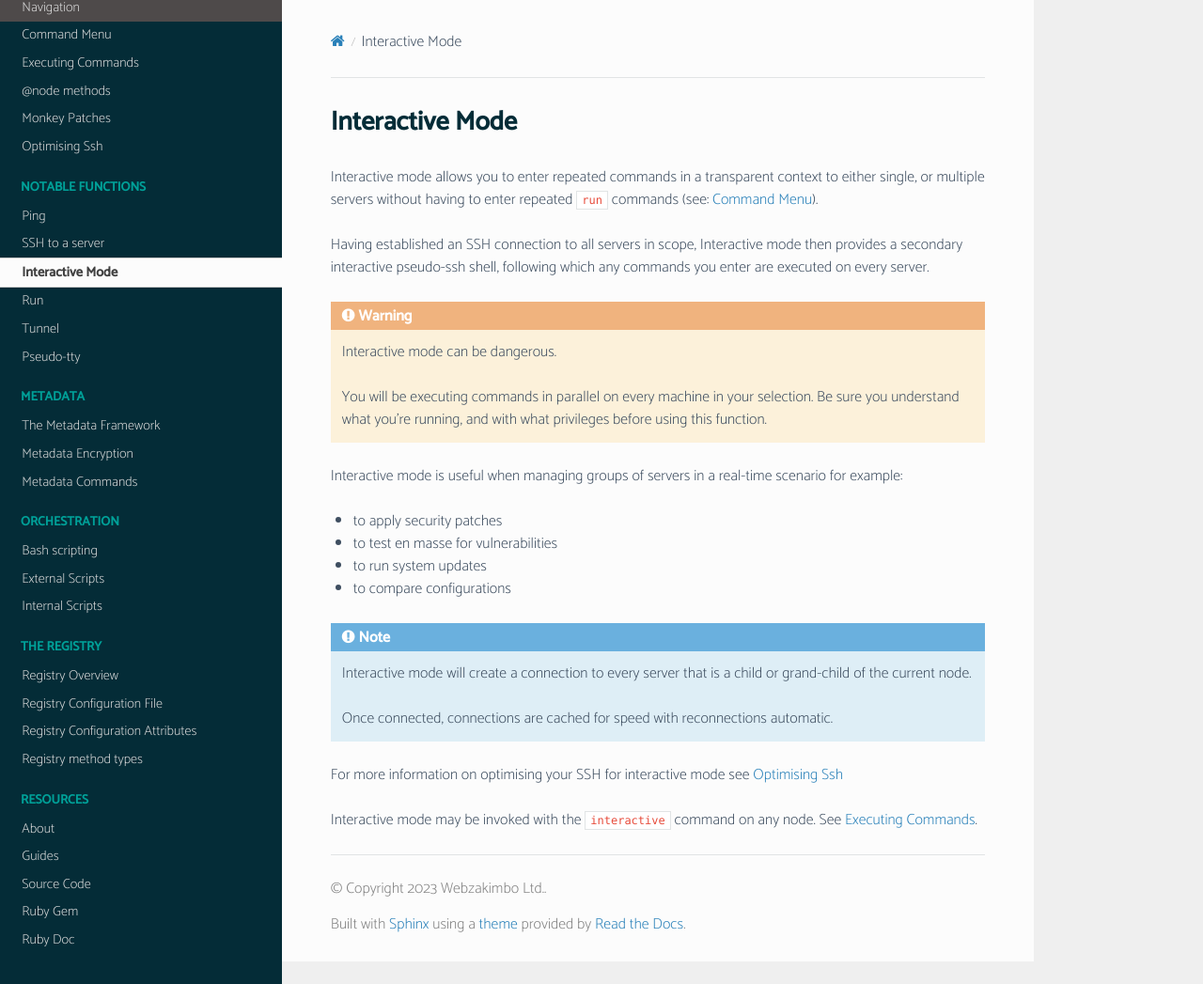
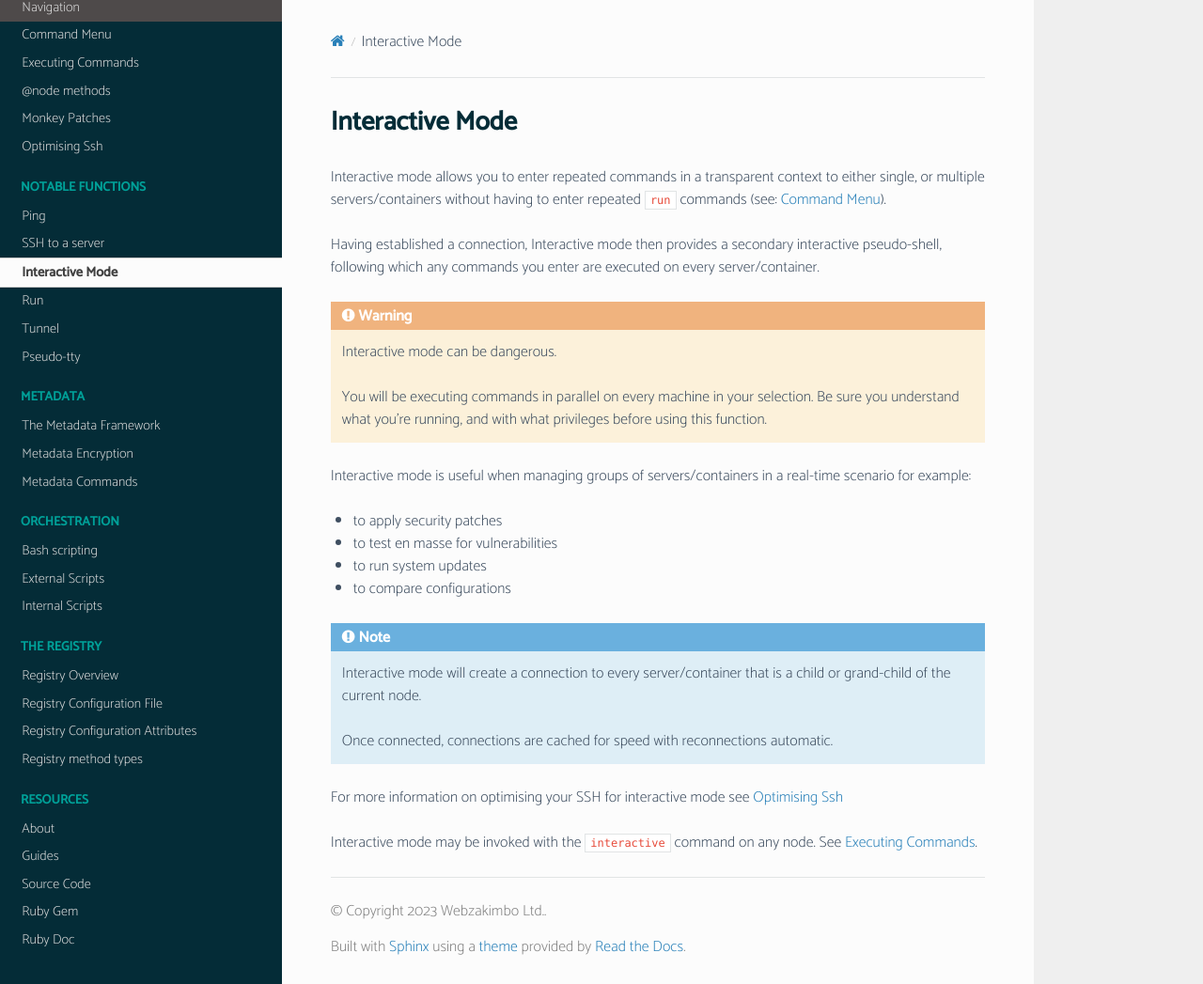
Before and after one commit to webzakimbo/bcome-read-the-docs, a Sphinx documentation site: the page built from docs/source/notable/interactive-mode.rst, in a window 1280 px wide and 1047 px high. Shown: the whole window at 94% size. Built offline with Sphinx 7.4.7 and the Read the Docs theme 2.0.0, drawn with Linux system fonts in a browser that asks for light colours; pages that are not in the unit, such as notebooks, are missing from menus.

Commit message:
adding docs on interactive mode

```diff
--- a/docs/source/notable/interactive-mode.rst
+++ b/docs/source/notable/interactive-mode.rst
@@ -7,9 +7,9 @@
 Interactive Mode
 ****************
 
-Interactive mode allows you to enter repeated commands in a transparent context to either single, or multiple servers without having to enter repeated ``run`` commands (see: :doc:`../usage/command-menu`).
+Interactive mode allows you to enter repeated commands in a transparent context to either single, or multiple servers/containers without having to enter repeated ``run`` commands (see: :doc:`../usage/command-menu`).
 
-Having established an SSH connection to all servers in scope, Interactive mode then provides a secondary interactive pseudo-ssh shell, following which any commands you enter are executed on every server.
+Having established a connection, Interactive mode then provides a secondary interactive pseudo-shell, following which any commands you enter are executed on every server/container.
 
 .. warning::
 
@@ -17,7 +17,7 @@ Having established an SSH connection to all servers in scope, Interactive mode t
 
    You will be executing commands in parallel on every machine in your selection.  Be sure you understand what you're running, and with what privileges before using this function.
 
-Interactive mode is useful when managing groups of servers in a real-time scenario for example:
+Interactive mode is useful when managing groups of servers/containers in a real-time scenario for example:
 
 * to apply security patches
 * to test en masse for vulnerabilities
@@ -26,7 +26,7 @@ Interactive mode is useful when managing groups of servers in a real-time scenar
 
 .. note::
 
-   Interactive mode will create a connection to every server that is a child or grand-child of the current node.
+   Interactive mode will create a connection to every server/container that is a child or grand-child of the current node.
 
    Once connected, connections are cached for speed with reconnections automatic.
 
```
